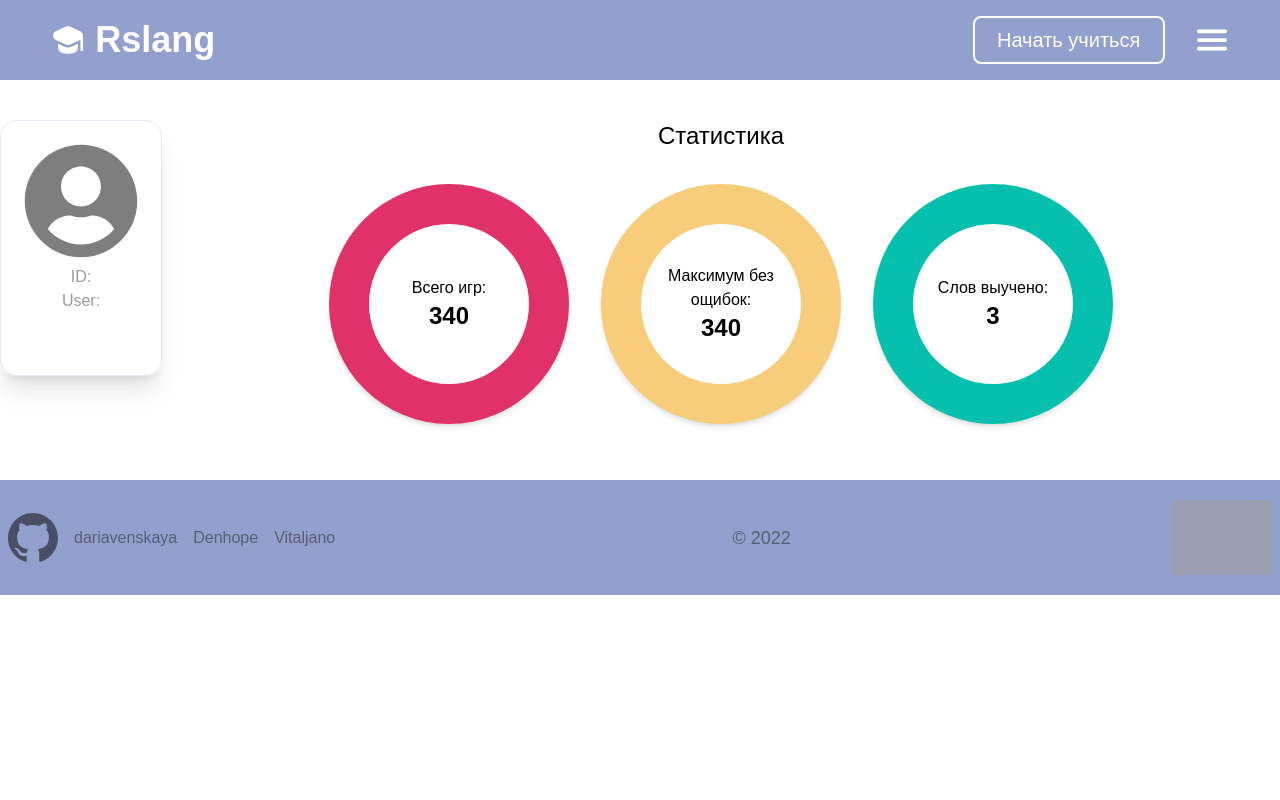
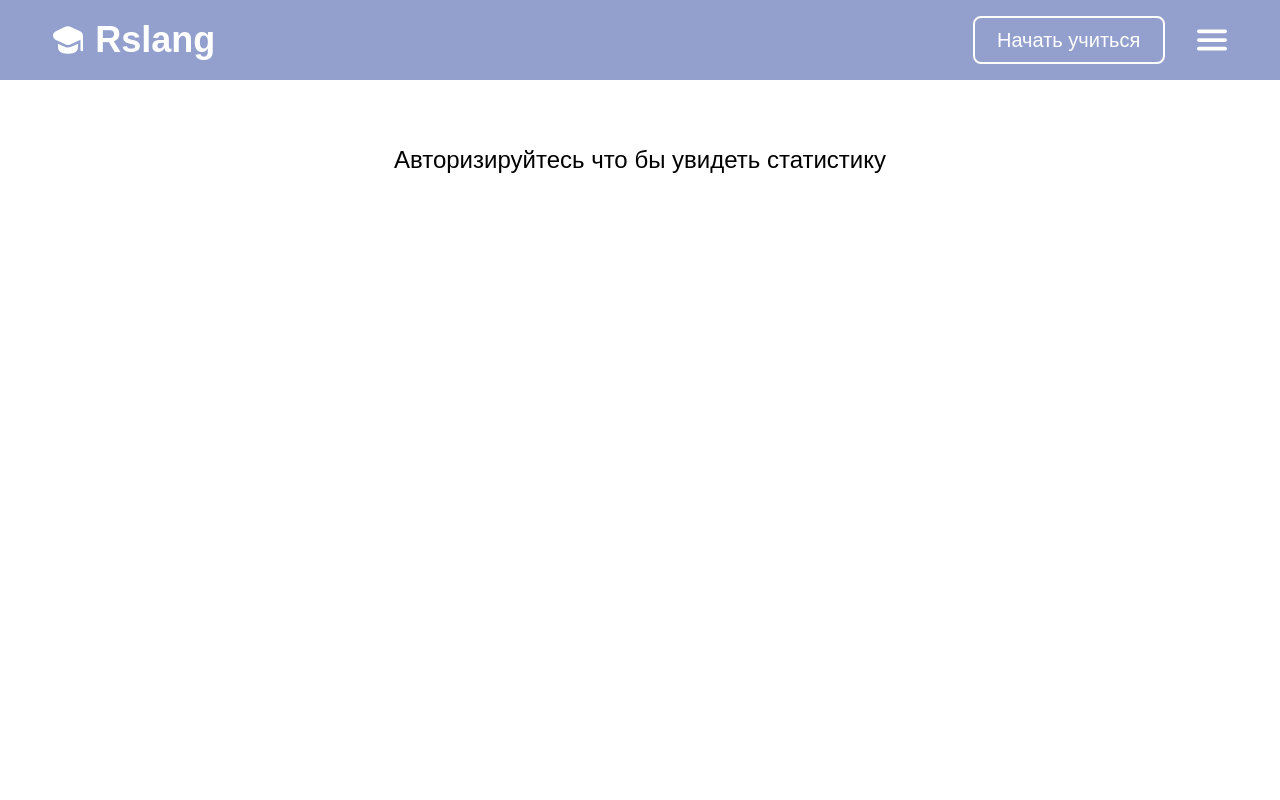
Before and after one commit to Vitaljano/rslang, a React (Create React App) app: page /stat in a window 1280 px wide. Shown: the top 800 px of the page. Built offline with nearby package versions, Linux system fonts and the light colour scheme; grey boxes are pictures that could not be loaded.

Commit message:
feat: add auth or not auth statisic permision

```diff
--- a/src/pages/stat.jsx
+++ b/src/pages/stat.jsx
@@ -3,6 +3,7 @@ import Header from '../components/Header';
 import Footer from '../components/Footer';
 
 function Stat() {
+  const isAuth = useSelector((state) => state.auth.isAuth);
   const userName = useSelector((state) => state.auth.user.name);
   const userID = useSelector((state) => state.auth.user.userId);
 
@@ -10,8 +11,14 @@ function Stat() {
   return (
     <>
       <Header />
-      <div className="container mx-auto flex flex-col justify-center md:flex-row py-10">
-        <div className="p-4 h-64  rounded-2xl md:border border-borderGray md:shadow-xl">
+      {!isAuth && (
+        <div className="container mx-auto text-center mt-16 text-2xl font-medium  min-h-screen ">
+          Авторизируйтесь что бы увидеть статистику
+        </div>
+      )}
+      {isAuth && (
+        <div className="container mx-auto flex flex-col  min-h-screen justify-center md:flex-row py-10">
+          <div className="p-4 h-64 md:mt-16  rounded-2xl md:border border-borderGray md:shadow-xl">
             <div className="w-32 h-32 mx-auto opacity-50">
               <svg
                 version="1.1"
@@ -39,7 +46,9 @@ function Stat() {
             </div>
           </div>
           <div className="w-full">
-          <h2 className="text-center font-medium text-2xl mb-4">Статистика</h2>
+            <h2 className="text-center font-medium text-2xl mb-4">
+              Статистика
+            </h2>
             <div className="flex justify-center flex-wrap px-10 flex-col items-center sm:flex-row">
               <div className="w-60 h-60 m-4 rounded-full p-10 bg-danger flex justify-center items-center shadow-md">
                 <div className="w-40 h-40 rounded-full bg-white flex justify-center items-center flex-col">
@@ -62,7 +71,7 @@ function Stat() {
             </div>
           </div>
         </div>
-
+      )}
       <Footer />
     </>
   );
```
Lines whose indentation alone changed are shown as unchanged.
